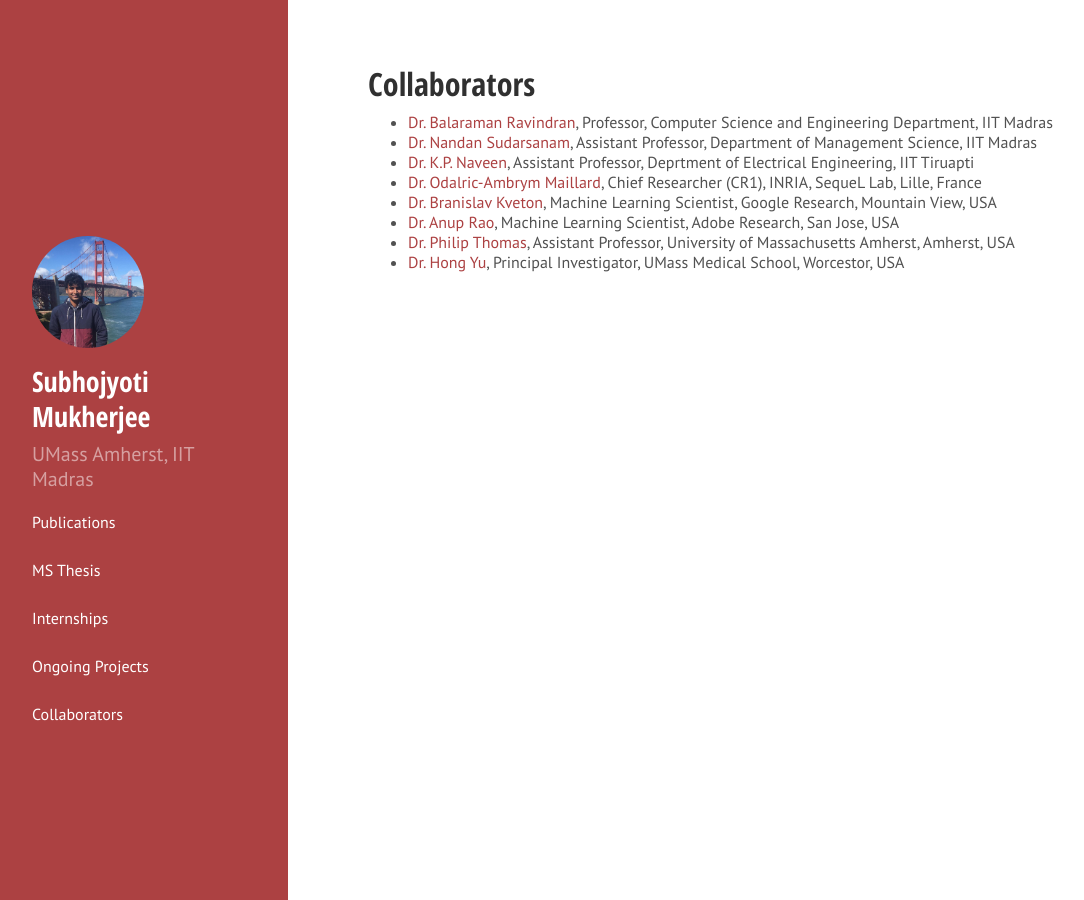
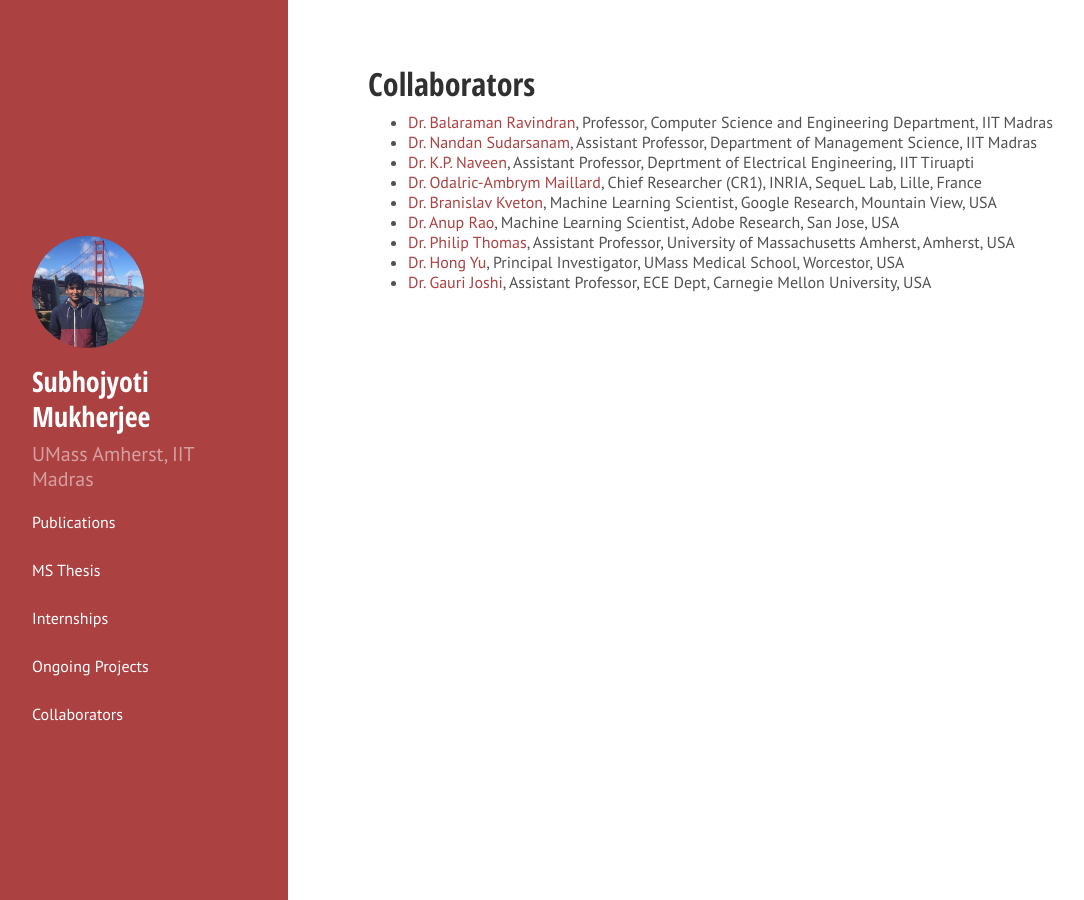
Before and after one commit to Subhojyoti22/subhojyoti.github.io, a Jekyll site: the page built from collaborators.md, in a window 1280 px wide. Shown: the whole page, without its empty margins (0-1084 px from the left). Built offline with Jekyll 4.4.1, drawn with Linux system fonts in a browser that asks for light colours; Markdown is read by kramdown in place of the engine named in the settings.

Commit message:
Update collaborators.md

```diff
--- a/collaborators.md
+++ b/collaborators.md
@@ -11,3 +11,4 @@ title: Collaborators
 * [Dr. Anup Rao](https://sites.google.com/site/anupraob/), Machine Learning Scientist, Adobe Research, San Jose, USA
 * [Dr. Philip Thomas](https://people.cs.umass.edu/~pthomas/), Assistant Professor, University of Massachusetts Amherst, Amherst, USA
 * [Dr. Hong Yu](http://bio-nlp.org/), Principal Investigator, UMass Medical School, Worcestor, USA
+* [Dr. Gauri Joshi](https://www.andrew.cmu.edu/user/gaurij/), Assistant Professor, ECE Dept, Carnegie Mellon University, USA
```
